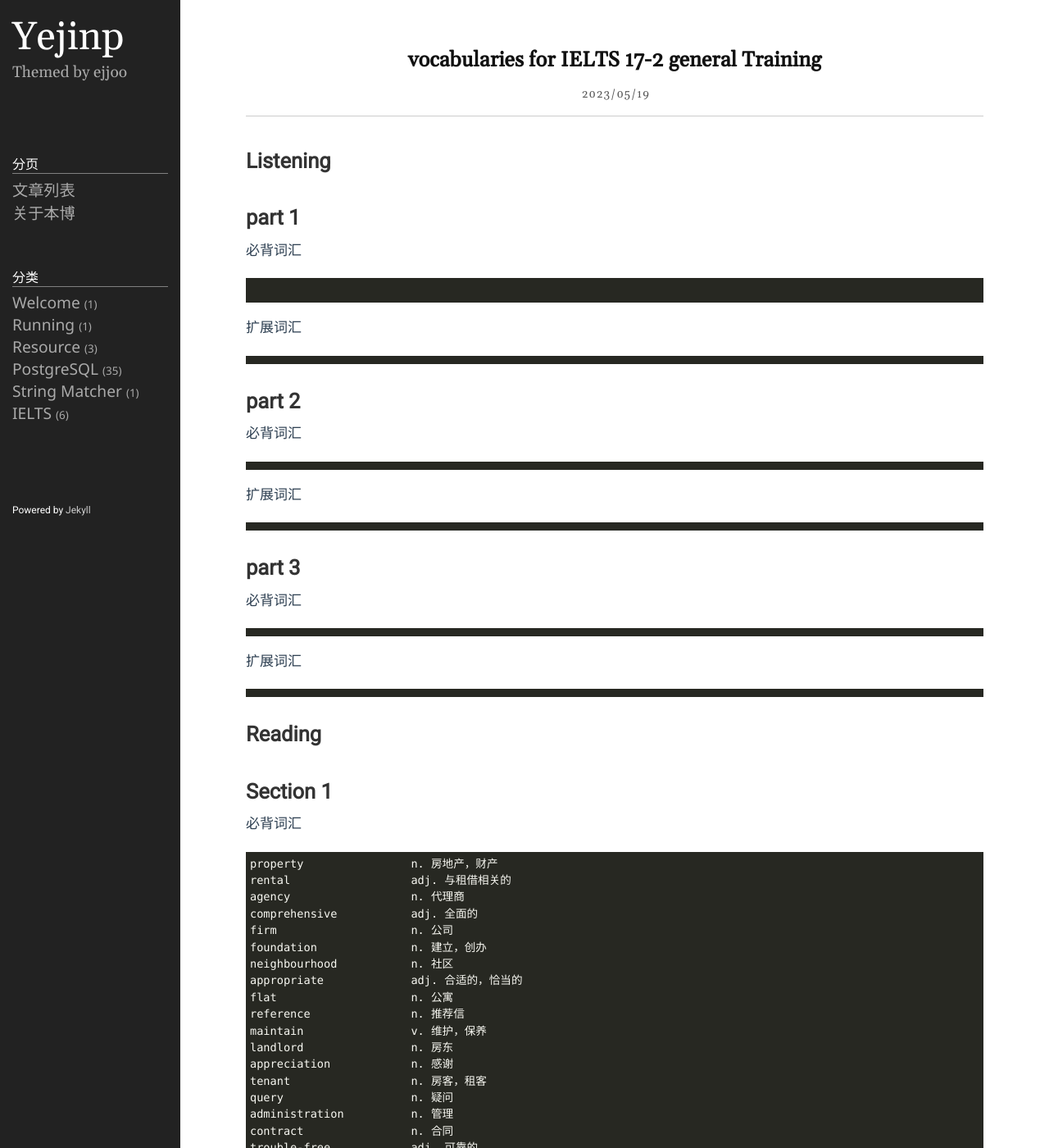
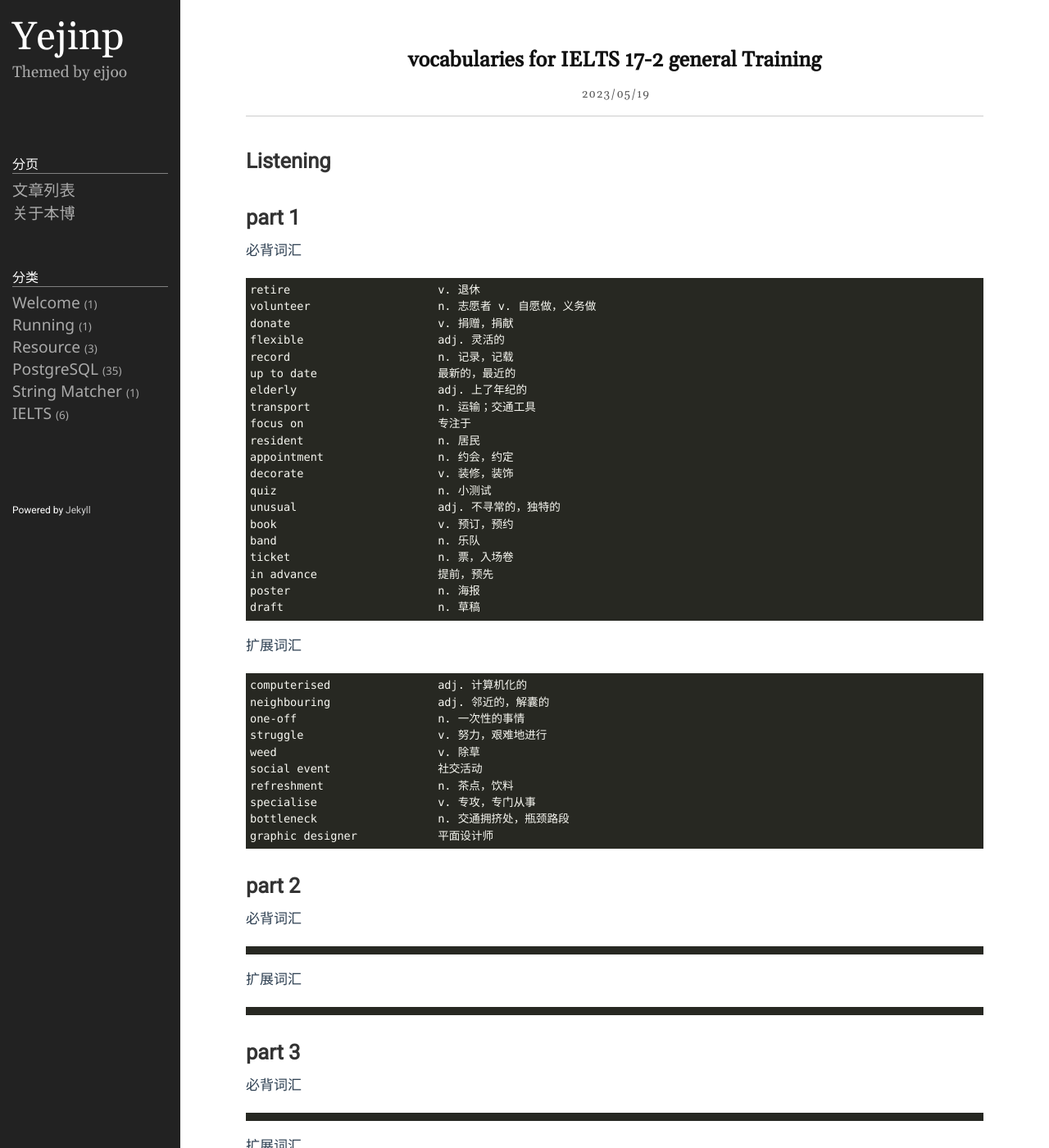
Before and after one commit to yejinp/yejinp.github.io, a Jekyll site: the page built from _posts/2023-05-19-vocabularies for IELTS 17-2 general Training.markdown, in a window 1280 px wide and 1400 px high. Shown: the whole window at 82% size. Built offline with Jekyll 4.4.1, drawn with Linux system fonts in a browser that asks for light colours.

Commit message:
add new vocabularies

````diff
--- a/_posts/2023-05-19-vocabularies for IELTS 17-2 general Training.markdown
+++ b/_posts/2023-05-19-vocabularies for IELTS 17-2 general Training.markdown
@@ -11,11 +11,40 @@ category: IELTS
 # part 1 #
 必背词汇
 ```
-
+retire                      v. 退休
+volunteer                   n. 志愿者 v. 自愿做，义务做
+donate                      v. 捐赠，捐献
+flexible                    adj. 灵活的
+record                      n. 记录，记载
+up to date                  最新的，最近的
+elderly                     adj. 上了年纪的
+transport                   n. 运输；交通工具
+focus on                    专注于
+resident                    n. 居民
+appointment                 n. 约会，约定
+decorate                    v. 装修，装饰
+quiz                        n. 小测试
+unusual                     adj. 不寻常的，独特的
+book                        v. 预订，预约
+band                        n. 乐队
+ticket                      n. 票，入场卷
+in advance                  提前，预先
+poster                      n. 海报
+draft                       n. 草稿
 ```
 扩展词汇
 
 ```
+computerised                adj. 计算机化的
+neighbouring                adj. 邻近的，解囊的
+one-off                     n. 一次性的事情
+struggle                    v. 努力，艰难地进行
+weed                        v. 除草
+social event                社交活动
+refreshment                 n. 茶点，饮料
+specialise                  v. 专攻，专门从事
+bottleneck                  n. 交通拥挤处，瓶颈路段
+graphic designer            平面设计师
 ```
 
 # part 2 #
````
